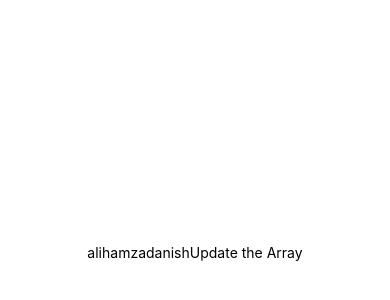
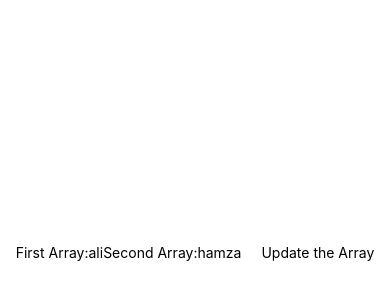
Before and after one commit to Shah-Jahan-Mukhtar/React-Native_Hooks, a React Native app in the folder AwsomeProject/: screen / in a window 390 px wide. Shown: the part 170-470 px from the top of the page. Built offline with nearby package versions, Linux system fonts and the light colour scheme.

Commit message:
useStataw

```diff
--- a/AwsomeProject/screens/File.js
+++ b/AwsomeProject/screens/File.js
@@ -12,14 +12,15 @@ const File = () => {
         flexDirection: "row",
       }}
     >
-      <Text>{array}</Text>
+      <Text>First Array:{array[0]}</Text>
+      <Text>Second Array:{array[1]}</Text>
 
       <TouchableOpacity
         onPress={() =>
-          setArray(((array[0] = "Abubakar"), (array[1] = "Hamayun")))
+          setArray([((array[0] = "Abubakar"), (array[1] = "Rana"))])
         }
       >
-        <Text>Update the Array</Text>
+        <Text style={{ paddingLeft: 20 }}>Update the Array</Text>
       </TouchableOpacity>
     </View>
   );
```
